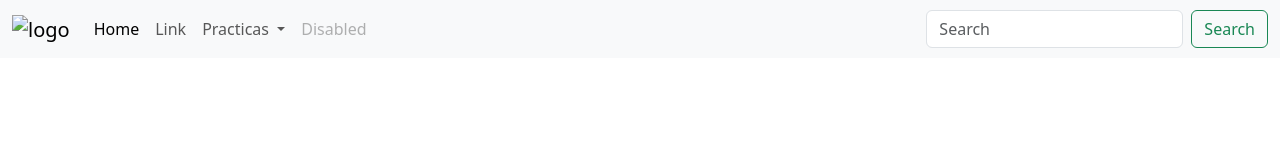
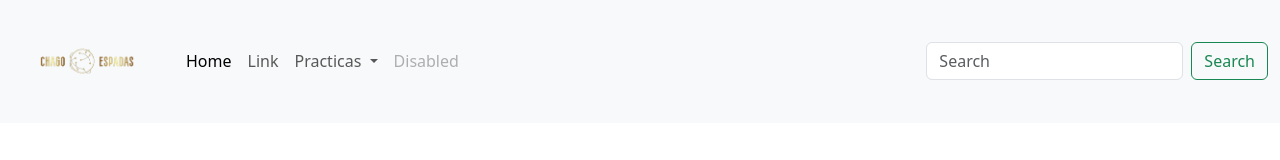
Before and after one commit to Erizogamer777/Erick, a plain HTML site: page index.html in a window 1280 px wide. Drawn offline with nearby package versions, Linux system fonts and the light colour scheme.

Commit message:
Update index.html

```diff
--- a/index.html
+++ b/index.html
@@ -11,7 +11,7 @@
         <nav class="navbar navbar-expand-lg bg-body-tertiary">
             <div class="container-fluid">
               <a class="navbar-brand" href="#">
-              <img src= "Logo Chago Espadas.png" alt="logo" width="150px">
+              <img src= "Logo_Chago_Espadas.png" alt="logo" width="150px">
               </a>
               <button class="navbar-toggler" type="button" data-bs-toggle="collapse" data-bs-target="#navbarSupportedContent" aria-controls="navbarSupportedContent" aria-expanded="false" aria-label="Toggle navigation">
                 <span class="navbar-toggler-icon"></span>
```
